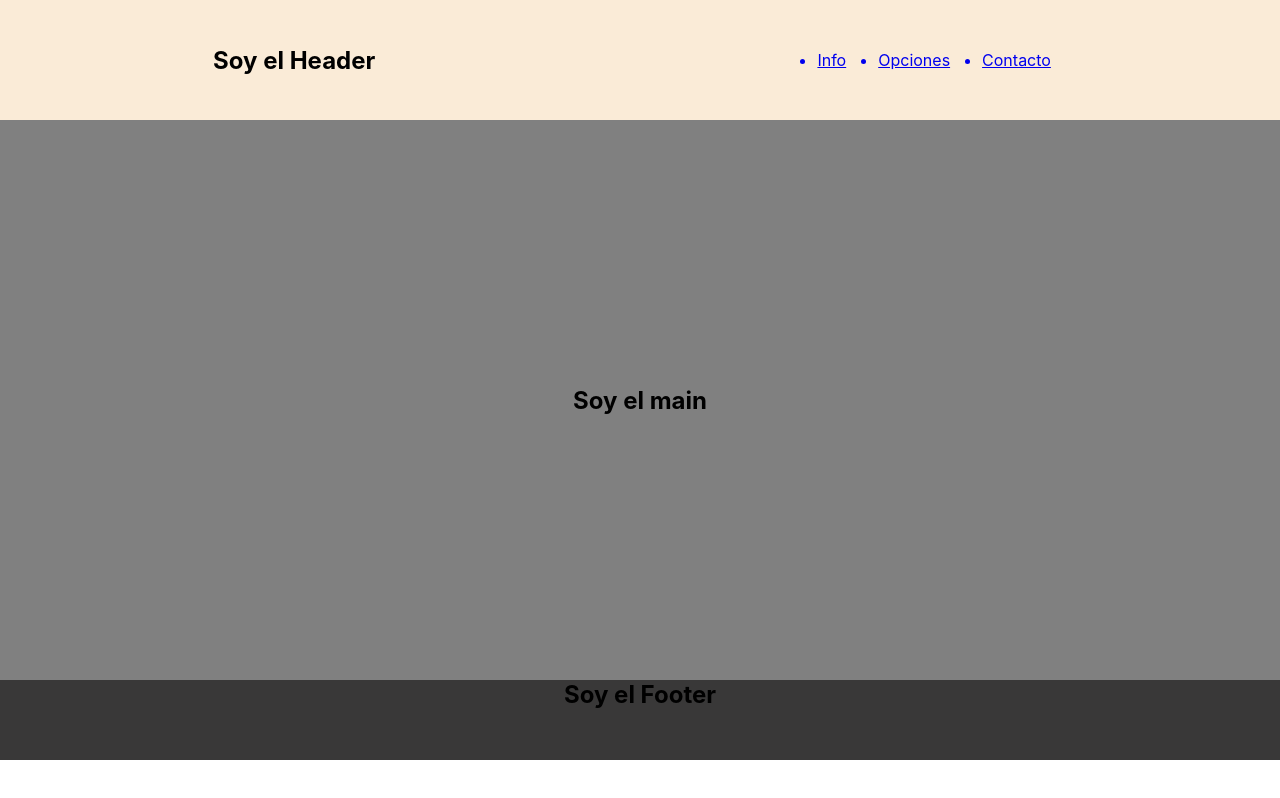
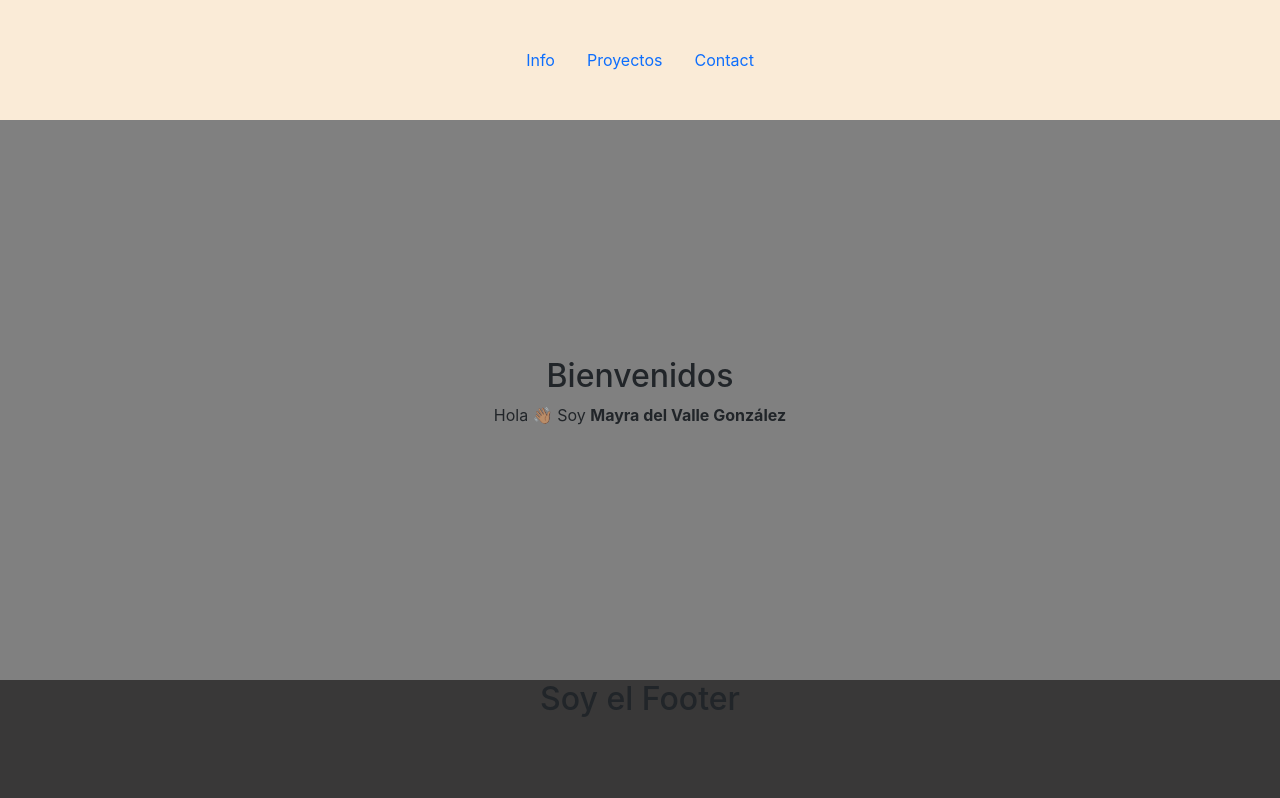
Before and after one commit to MayradelvGonzalez/NewLand, a React (Create React App) app in the folder client/: page / in a window 1280 px wide. Built offline with nearby package versions, Linux system fonts and the light colour scheme.

Commit message:
estilosBoots

```diff
--- a/client/package.json
+++ b/client/package.json
@@ -6,6 +6,8 @@
     "@testing-library/jest-dom": "^5.16.5",
     "@testing-library/react": "^13.4.0",
     "@testing-library/user-event": "^13.5.0",
+    "bootstrap": "^5.2.3",
+    "bootstrap-icons": "^1.10.5",
     "react": "^18.2.0",
     "react-dom": "^18.2.0",
     "react-scripts": "5.0.1",
@@ -16,9 +18,8 @@
     "build": "react-scripts build",
     "test": "react-scripts test",
     "eject": "react-scripts eject"
-
   },
-  "proxy":"https://localhost:3001",
+  "proxy": "https://localhost:3001",
   "eslintConfig": {
     "extends": [
       "react-app",
--- a/client/public/index.html
+++ b/client/public/index.html
@@ -9,6 +9,7 @@
       name="description"
       content="Web site created using create-react-app"
     />
+    <link href="https://cdn.jsdelivr.net/npm/bootstrap@5.3.0-alpha3/dist/css/bootstrap.min.css" rel="stylesheet" integrity="sha384-KK94CHFLLe+nY2dmCWGMq91rCGa5gtU4mk92HdvYe+M/SXH301p5ILy+dN9+nJOZ" crossorigin="anonymous">
     <link rel="apple-touch-icon" href="%PUBLIC_URL%/logo192.png" />
     <!--
       manifest.json provides metadata used when your web app is installed on a
@@ -24,7 +25,7 @@
       work correctly both with client-side routing and a non-root public URL.
       Learn how to configure a non-root public URL by running `npm run build`.
     -->
-    <title>React App</title>
+    <title>Portfolio💼</title>
   </head>
   <body>
     <noscript>You need to enable JavaScript to run this app.</noscript>
--- a/client/src/components/Footer/footer.css
+++ b/client/src/components/Footer/footer.css
@@ -4,7 +4,7 @@
     border: 0;
 }
 .box3{
-    min-height: 10vh;
+    min-height: 15vh;
     background-color: rgb(57, 56, 56);
 
 }
--- a/client/src/components/Header/Header.jsx
+++ b/client/src/components/Header/Header.jsx
@@ -4,13 +4,29 @@ import './header.css';
 function Header() {
     return (
 
-        <div className="box">   <h2>Soy el Header</h2>
-            <ul className='lista'>
-                <a href="/Info"><li>Info</li></a>
-                <a href="/proyectos"> <li>Opciones</li></a>
-                <a href="/contacto">  <li> Contacto</li></a>
-            </ul>
-        </div>
+        // <div className="box">   <h2>Soy el Header</h2>
+        //     <ul className='lista'>
+        //         <a href="/Info"><li>Info</li></a>
+        //         <a href="/proyectos"> <li>Opciones</li></a>
+        //         <a href="/contacto">  <li> Contacto</li><i class="bi bi-person-rolodex"></i></a>
+        //     </ul>
+        // </div>
+<div>
+<ul class="nav justify-content-center box">
+  {/* <li class="nav-item">
+    <a class="nav-link active" aria-current="page" href="#">Portfolio</a>
+  </li> */}
+  <li class="nav-item">
+    <a class="nav-link" href="/">Info</a>
+  </li>
+  <li class="nav-item">
+    <a class="nav-link" href="/proyectos">Proyectos</a>
+  </li>
+  <li class="nav-item">
+    <a class="nav-link" href='/contacto'>Contact</a><i class="bi bi-person-rolodex"></i>
+  </li>
+</ul>
+</div>
     )
 }
 export default Header;
--- a/client/src/components/Header/header.css
+++ b/client/src/components/Header/header.css
@@ -1,6 +1,7 @@
 .box{
     background-color: antiquewhite;
     min-height: 15vh;
+    width: 100%;
     display: flex;
     align-items: center;
     justify-content: space-around;
--- a/client/src/components/Main/Main.jsx
+++ b/client/src/components/Main/Main.jsx
@@ -3,8 +3,10 @@ import './main.css';
 
 function Main() {
     return(
-<div className="box2">  <h2>Soy el main</h2></div>
+<div className="box2">  <h2>Bienvenidos</h2>
+      <div><p>Hola 👋🏽 Soy <b>Mayra del Valle González</b></p></div>
 
+</div>
     )
 }
 
--- a/client/src/components/Main/main.css
+++ b/client/src/components/Main/main.css
@@ -1,5 +1,6 @@
 .box2{
     display: flex;
+    flex-direction: column;
     justify-content: center;
     align-items: center;
     min-height: 70vh;
```
Also changed, not shown: 1 other file (tests, documents, lock files or other folders).
